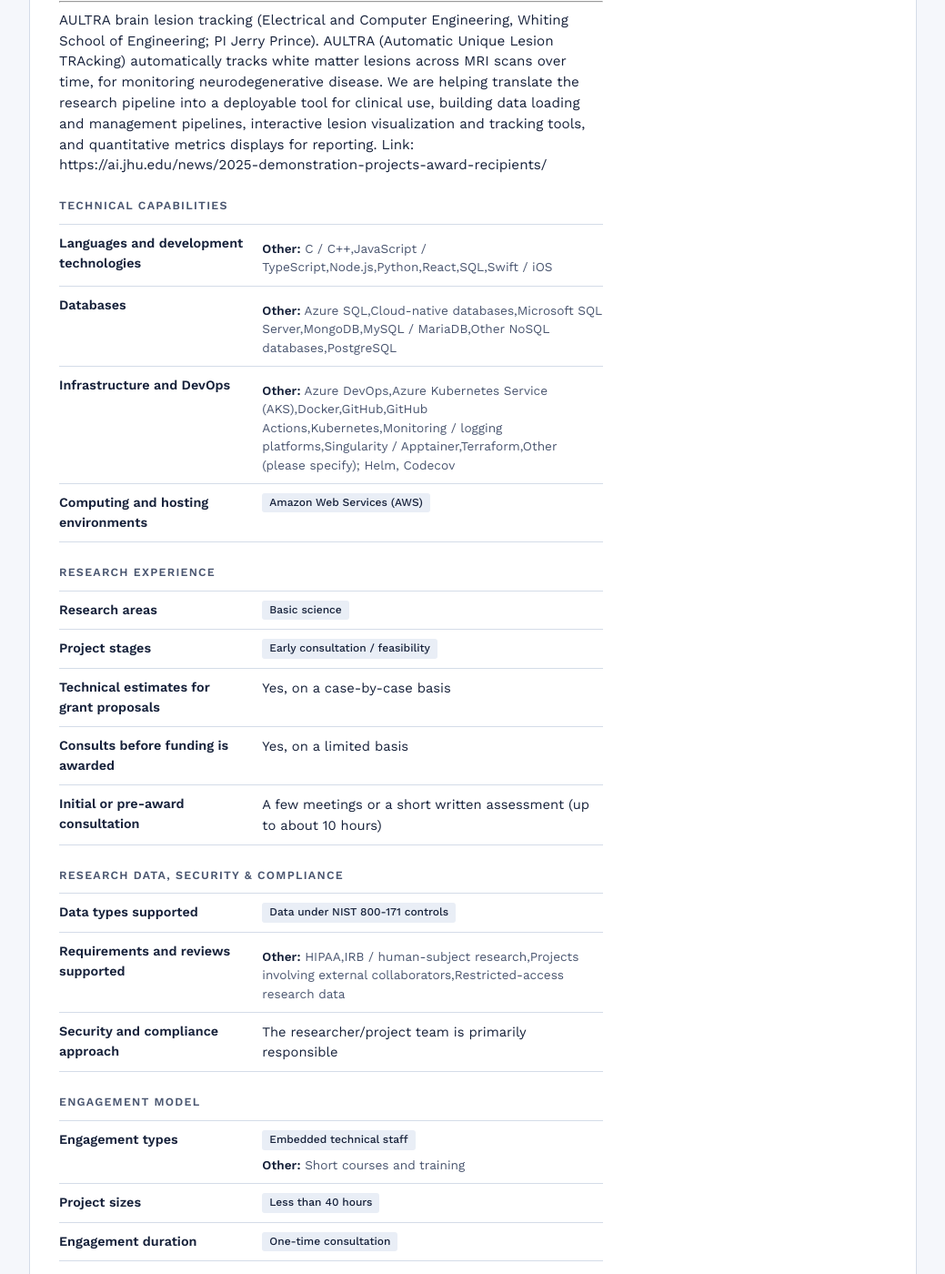
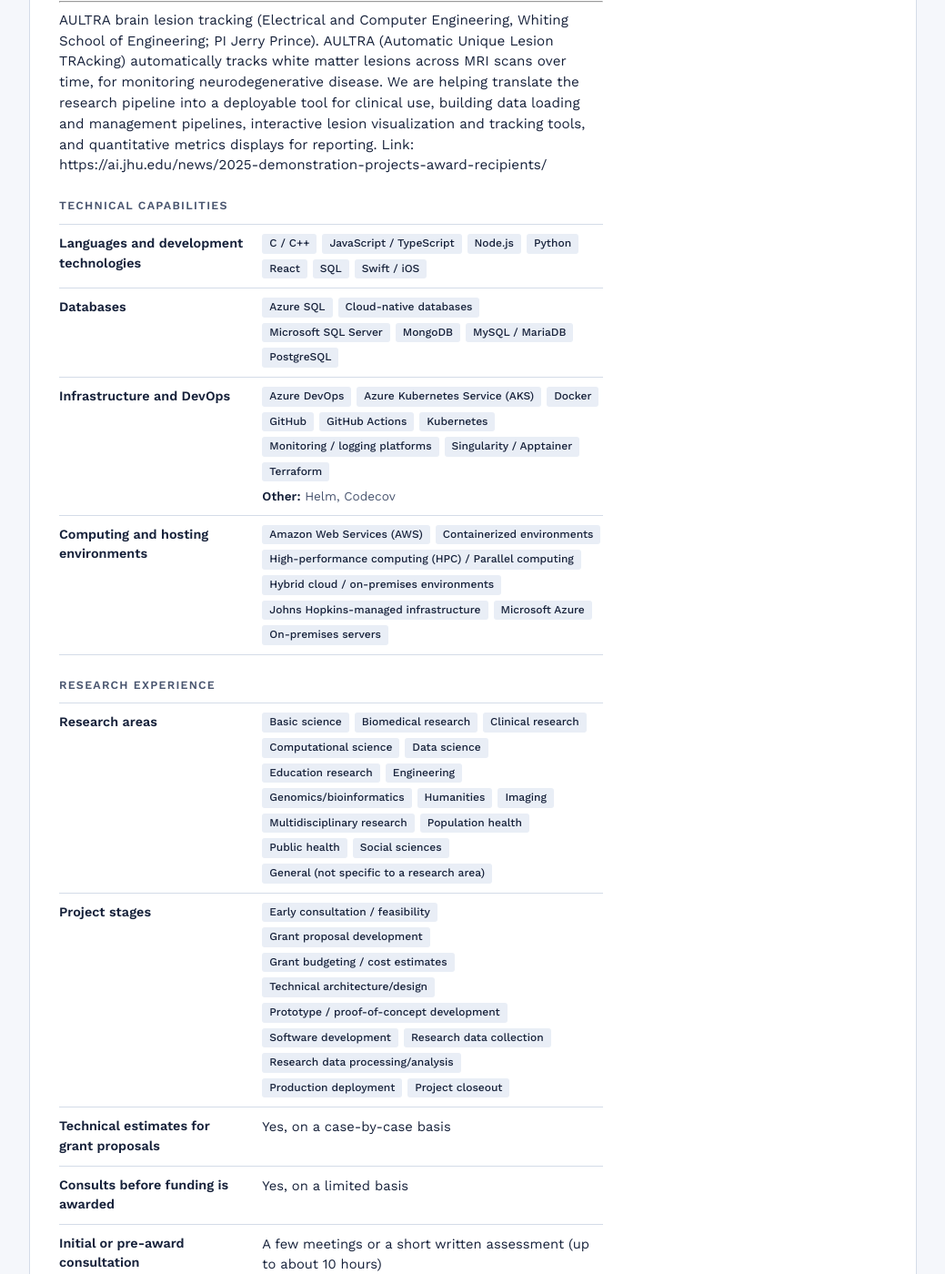
Before and after one commit to JHU-RSSN/RSSN_Provider_Inventory, a Jekyll site: the page built from _providers/dsai-research-software-engineering-team.md, in a window 1280 px wide and 1400 px high, scrolled down 2510 px. Shown: the whole window at 91% size, without its empty margins (120-1159 px from the left). Built offline with Jekyll 4.4.1, drawn with Linux system fonts in a browser that asks for light colours; some of the changed text lies outside the part shown.

Commit message:
Publish: DSAI

```diff
--- a/_providers/dsai-research-software-engineering-team.md
+++ b/_providers/dsai-research-software-engineering-team.md
@@ -64,8 +64,6 @@ updated: 2026-11-03
 team_type: "Research support service"
 # team_type: "Research group sharing expertise"
 # team_type: "IT service with research support"
-# Q12. "Other" write-in answer, if any
-team_type_other: ""
 
 # Q13. Available to. CHOOSE ONE.
 availability: "Hopkins-wide"
@@ -82,14 +80,14 @@ availability_details: |
 # Q14. Who can engage this team. CHOOSE ALL THAT APPLY.
 eligible:
   - "Cross-institution JHU/JHHS projects"
-  # - "JHHS faculty"
-  # - "JHHS staff"
-  # - "JHU faculty"
-  # - "JHU staff"
+  - "JHHS faculty"
+  - "JHHS staff"
+  - "JHU faculty"
+  - "JHU staff"
   # - "JHU students/trainees working on sponsored research"
-  # - "Johns Hopkins research centers/institutes"
+  - "Johns Hopkins research centers/institutes"
   # - "Other Johns Hopkins-affiliated groups"
-  # - "Projects involving external research collaborators"
+  - "Projects involving external research collaborators"
 # Q14. "Other" write-in answer, if any
 eligible_other: ""
 
@@ -146,69 +144,69 @@ hands_on: "Yes"
 # Q25. Languages and development technologies. CHOOSE ALL THAT APPLY (leave all unselected if Q24 is "No").
 languages:
   # - "Angular"
-  # - "C / C++"
+  - "C / C++"
   # - "C# / .NET"
   # - "Java"
-  # - "JavaScript / TypeScript"
+  - "JavaScript / TypeScript"
   # - "Kotlin / Android"
   # - "MATLAB"
-  # - "Node.js"
+  - "Node.js"
   # - "PHP"
   # - "PowerShell"
-  # - "Python"
+  - "Python"
   # - "R"
-  # - "React"
+  - "React"
   # - "Ruby"
   # - "SAS"
-  # - "SQL"
+  - "SQL"
   # - "Stata"
-  # - "Swift / iOS"
+  - "Swift / iOS"
   # - "Vue"
   # - "Not applicable"
 # Q25. "Other" write-in answer, if any
-languages_other: "C / C++,JavaScript / TypeScript,Node.js,Python,React,SQL,Swift / iOS"
+languages_other: ""
 
 # Q26. Databases. CHOOSE ALL THAT APPLY (leave all unselected if Q24 is "No").
 databases:
-  # - "Azure SQL"
-  # - "Cloud-native databases"
-  # - "Microsoft SQL Server"
-  # - "MongoDB"
-  # - "MySQL / MariaDB"
+  - "Azure SQL"
+  - "Cloud-native databases"
+  - "Microsoft SQL Server"
+  - "MongoDB"
+  - "MySQL / MariaDB"
   # - "Other NoSQL databases"
   # - "Oracle"
-  # - "PostgreSQL"
+  - "PostgreSQL"
   # - "Not applicable"
 # Q26. "Other" write-in answer, if any
-databases_other: "Azure SQL,Cloud-native databases,Microsoft SQL Server,MongoDB,MySQL / MariaDB,Other NoSQL databases,PostgreSQL"
+databases_other: ""
 
 # Q27. Infrastructure and DevOps. CHOOSE ALL THAT APPLY (leave all unselected if Q24 is "No").
 devops:
   # - "Amazon Elastic Kubernetes Services (EKS)"
-  # - "Azure DevOps"
-  # - "Azure Kubernetes Service (AKS)"
-  # - "Docker"
-  # - "GitHub"
-  # - "GitHub Actions"
+  - "Azure DevOps"
+  - "Azure Kubernetes Service (AKS)"
+  - "Docker"
+  - "GitHub"
+  - "GitHub Actions"
   # - "Jenkins"
-  # - "Kubernetes"
-  # - "Monitoring / logging platforms"
-  # - "Singularity / Apptainer"
-  # - "Terraform"
+  - "Kubernetes"
+  - "Monitoring / logging platforms"
+  - "Singularity / Apptainer"
+  - "Terraform"
   # - "Other Infrastructure-as-Code tools"
   # - "Not applicable"
 # Q27. "Other" write-in answer, if any
-devops_other: "Azure DevOps,Azure Kubernetes Service (AKS),Docker,GitHub,GitHub Actions,Kubernetes,Monitoring / logging platforms,Singularity / Apptainer,Terraform,Other (please specify); Helm, Codecov"
+devops_other: "Helm, Codecov"
 
 # Q28. Computing and hosting environments. CHOOSE ALL THAT APPLY (leave all unselected if Q24 is "No").
 hosting:
   - "Amazon Web Services (AWS)"
-  # - "Containerized environments"
-  # - "High-performance computing (HPC) / Parallel computing"
-  # - "Hybrid cloud / on-premises environments"
-  # - "Johns Hopkins-managed infrastructure"
-  # - "Microsoft Azure"
-  # - "On-premises servers"
+  - "Containerized environments"
+  - "High-performance computing (HPC) / Parallel computing"
+  - "Hybrid cloud / on-premises environments"
+  - "Johns Hopkins-managed infrastructure"
+  - "Microsoft Azure"
+  - "On-premises servers"
   # - "Vendor / SaaS platforms"
   # - "Not applicable"
 # Q28. "Other" write-in answer, if any
@@ -219,36 +217,36 @@ hosting_other: ""
 # Q29. Research areas. CHOOSE ALL THAT APPLY.
 research_areas:
   - "Basic science"
-  # - "Biomedical research"
-  # - "Clinical research"
-  # - "Computational science"
-  # - "Data science"
-  # - "Education research"
-  # - "Engineering"
-  # - "Genomics/bioinformatics"
-  # - "Humanities"
-  # - "Imaging"
-  # - "Multidisciplinary research"
-  # - "Population health"
-  # - "Public health"
-  # - "Social sciences"
-  # - "General (not specific to a research area)"
+  - "Biomedical research"
+  - "Clinical research"
+  - "Computational science"
+  - "Data science"
+  - "Education research"
+  - "Engineering"
+  - "Genomics/bioinformatics"
+  - "Humanities"
+  - "Imaging"
+  - "Multidisciplinary research"
+  - "Population health"
+  - "Public health"
+  - "Social sciences"
+  - "General (not specific to a research area)"
 # Q29. "Other" write-in answer, if any
 research_areas_other: ""
 
 # Q30. Project stages. CHOOSE ALL THAT APPLY.
 stages:
   - "Early consultation / feasibility"
-  # - "Grant proposal development"
-  # - "Grant budgeting / cost estimates"
-  # - "Technical architecture/design"
-  # - "Prototype / proof-of-concept development"
-  # - "Software development"
-  # - "Research data collection"
-  # - "Research data processing/analysis"
-  # - "Production deployment"
+  - "Grant proposal development"
+  - "Grant budgeting / cost estimates"
+  - "Technical architecture/design"
+  - "Prototype / proof-of-concept development"
+  - "Software development"
+  - "Research data collection"
+  - "Research data processing/analysis"
+  - "Production deployment"
   # - "Ongoing maintenance/support"
-  # - "Project closeout"
+  - "Project closeout"
   # - "Data/software archiving"
 # Q30. "Other" write-in answer, if any
 stages_other: ""
@@ -276,17 +274,17 @@ consult_scope_other: ""
 # Q34. Data types supported. CHOOSE ALL THAT APPLY.
 data_types:
   - "Data under NIST 800-171 controls"
-  # - "De-identified health information"
-  # - "Genomic data"
-  # - "Human-subject research data"
-  # - "Non-sensitive research data"
-  # - "Personally identifiable information (PII)"
-  # - "Proprietary / confidential research data"
-  # - "Protected health information (PHI)"
-  # - "Public data"
-  # - "Restricted data"
-  # - "Depends on the hosting / environment"
-  # - "Unsure / requires review"
+  - "De-identified health information"
+  - "Genomic data"
+  - "Human-subject research data"
+  - "Non-sensitive research data"
+  - "Personally identifiable information (PII)"
+  - "Proprietary / confidential research data"
+  - "Protected health information (PHI)"
+  - "Public data"
+  - "Restricted data"
+  - "Depends on the hosting / environment"
+  - "Unsure / requires review"
 # Q34. "Other" write-in answer, if any
 data_types_other: ""
 
@@ -295,14 +293,14 @@ compliance:
   # - "Accessibility requirements"
   # - "Business Associate Agreements (BAAs)"
   # - "Data Use Agreements (DUAs)"
-  # - "HIPAA"
-  # - "IRB / human-subject research"
+  - "HIPAA"
+  - "IRB / human-subject research"
   # - "Johns Hopkins IT Risk / Security review"
-  # - "Projects involving external collaborators"
-  # - "Restricted-access research data"
+  - "Projects involving external collaborators"
+  - "Restricted-access research data"
   # - "None of the above"
 # Q35. "Other" write-in answer, if any
-compliance_other: "HIPAA,IRB / human-subject research,Projects involving external collaborators,Restricted-access research data"
+compliance_other: ""
 
 # Q36. Security and compliance approach. CHOOSE ONE.
 # security_approach: "Our team can lead the technical security/compliance process"
@@ -317,38 +315,38 @@ security_approach: "The researcher/project team is primarily responsible"
 # Q37. Engagement types. CHOOSE ALL THAT APPLY.
 engagement_types:
   - "Embedded technical staff"
-  # - "Full project delivery"
-  # - "Joint / co-development with a research team"
+  - "Full project delivery"
+  - "Joint / co-development with a research team"
   # - "Ongoing maintenance/support"
   # - "Production operations"
-  # - "Prototype / proof-of-concept development"
-  # - "Short-term troubleshooting"
+  - "Prototype / proof-of-concept development"
+  - "Short-term troubleshooting"
   # - "Staff augmentation"
-  # - "Technical consultation / advisory services"
+  - "Technical consultation / advisory services"
 # Q37. "Other" write-in answer, if any
 engagement_types_other: "Short courses and training"
 
 # Q38. Project sizes. CHOOSE ALL THAT APPLY.
 project_sizes:
   - "Less than 40 hours"
-  # - "40–200 hours"
-  # - "201–500 hours"
-  # - "501–1,000 hours"
-  # - "More than 1,000 hours"
-  # - "Ongoing / long-term engagements"
+  - "40–200 hours"
+  - "201–500 hours"
+  - "501–1,000 hours"
+  - "More than 1,000 hours"
+  - "Ongoing / long-term engagements"
   # - "No typical project size"
 
 # Q39. Engagement duration. CHOOSE ALL THAT APPLY.
 durations:
   - "One-time consultation"
-  # - "Less than 1 month"
-  # - "1 to under 3 months"
-  # - "3 to under 6 months"
-  # - "6 to 12 months"
-  # - "More than 1 year"
+  - "Less than 1 month"
+  - "1 to under 3 months"
+  - "3 to under 6 months"
+  - "6 to 12 months"
+  - "More than 1 year"
   # - "Ongoing support"
-  # - "Funding dependent"
-  # - "Varies by project"
+  - "Funding dependent"
+  - "Varies by project"
 
 # Q40. Takes over software from other teams. CHOOSE ONE.
 # takeover: "Yes"
@@ -398,8 +396,8 @@ minimum: "Varies by project"
 funding:
   - "Centrally funded"
   # - "Department-funded"
-  # - "Fee-for-service"
-  # - "Grant-funded"
+  - "Fee-for-service"
+  - "Grant-funded"
   # - "Internal cost recovery"
 # Q46. "Other" write-in answer, if any
 funding_other: ""
@@ -442,9 +440,9 @@ support_coverage:
 # Q51. Open source support. CHOOSE ALL THAT APPLY.
 open_source:
   - "Contribute to existing open source projects"
-  # - "Develop new open source software"
-  # - "Prepare software for public release"
-  # - "Advise on licensing, governance, or community"
+  - "Develop new open source software"
+  - "Prepare software for public release"
+  - "Advise on licensing, governance, or community"
   # - "Maintain software after public release"
   # - "Cannot currently support open source work"
 # Q51. "Other" write-in answer, if any
```
Also changed, not shown: _imports/import_log.json.
